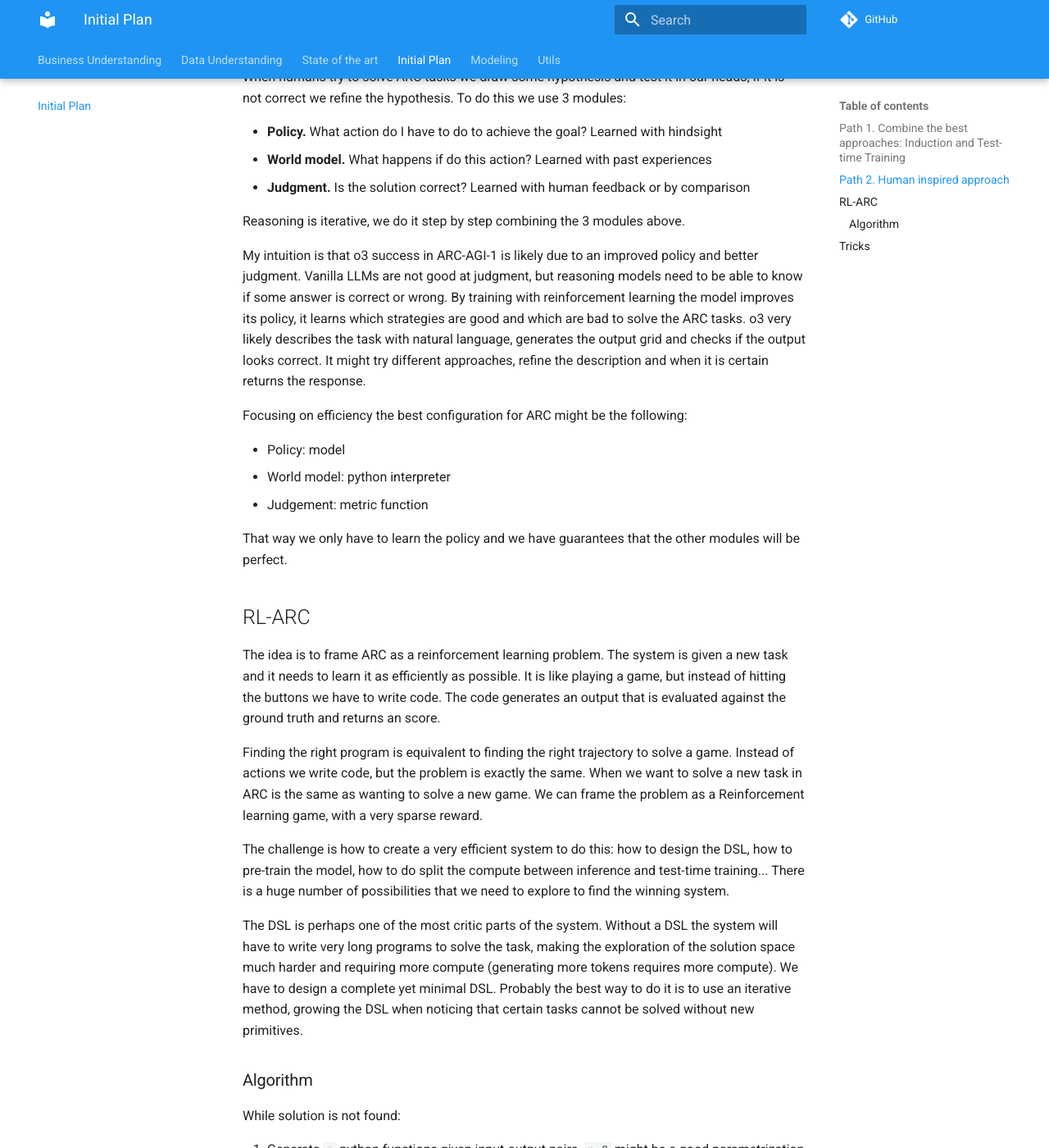
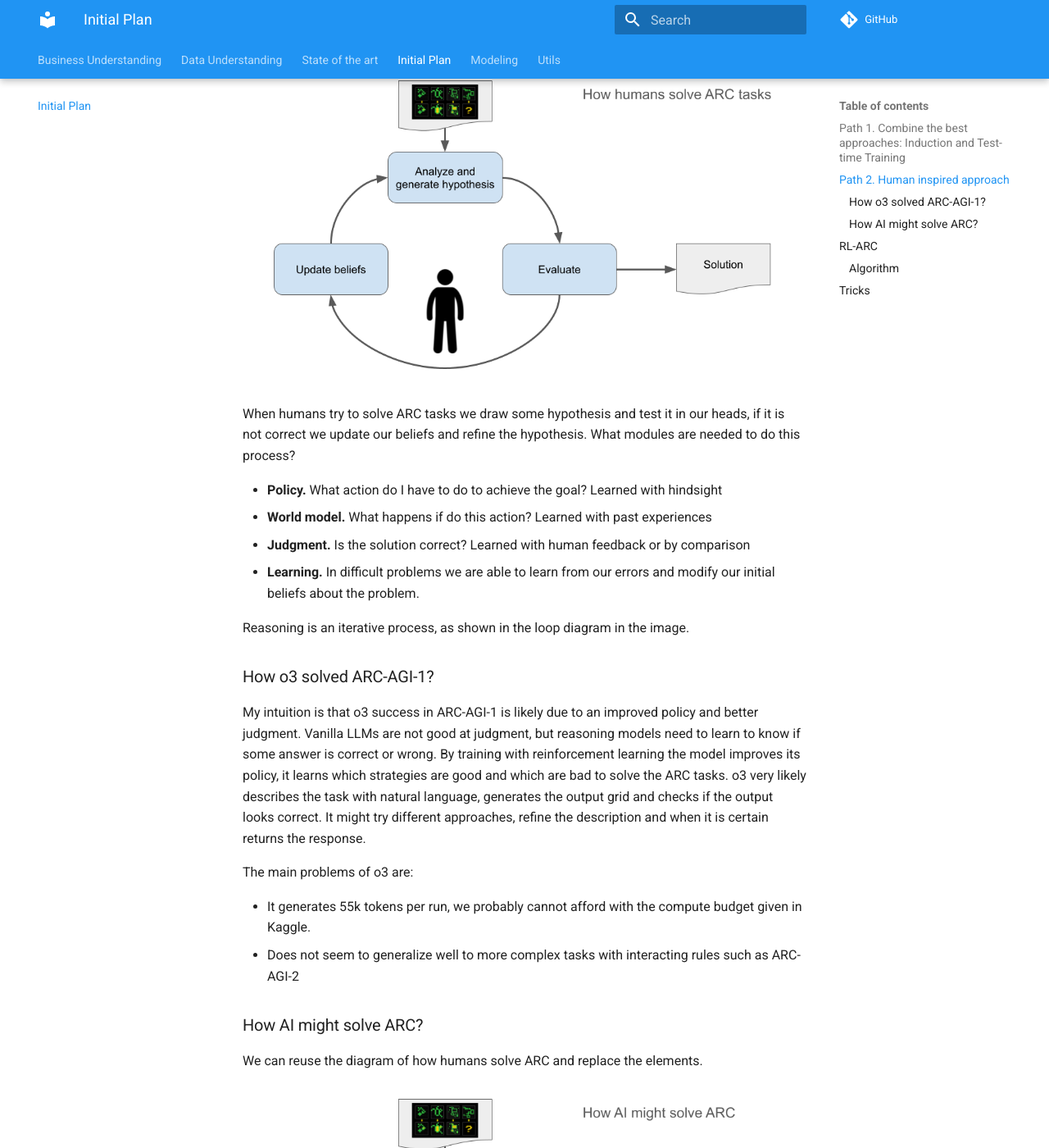
Before and after one commit to ironbar/arc25, an MkDocs documentation site: the page built from docs/04_Initial_Plan.md, in a window 1280 px wide and 1400 px high, scrolled down 1328 px. Shown: the whole window at 82% size. Built offline with MkDocs 1.6.1 and Material for MkDocs 9.7.7, drawn with Linux system fonts in a browser that asks for light colours; comment, search, counter and statistics services are not loaded; some of the changed text lies outside the part shown.

Commit message:
enhance documentation with new insights on human and AI approaches to ARC, including diagrams

```diff
--- a/docs/04_Initial_Plan.md
+++ b/docs/04_Initial_Plan.md
@@ -28,23 +28,40 @@
 
 ## Path 2. Human inspired approach
 
-When humans try to solve ARC tasks we draw some hypothesis and test it in our heads, if it is not correct we refine the hypothesis. To do this we use 3 modules:
+![](res/how-humans-solve-arc.png)
+
+When humans try to solve ARC tasks we draw some hypothesis and test it in our heads, if it is not correct we update our beliefs and refine the hypothesis. What modules are needed to do this process?
 
 - **Policy.** What action do I have to do to achieve the goal? Learned with hindsight
 - **World model.** What happens if do this action? Learned with past experiences
 - **Judgment.** Is the solution correct? Learned with human feedback or by comparison
+- **Learning.** In difficult problems we are able to learn from our errors and modify our initial beliefs about the problem.
 
-Reasoning is iterative, we do it step by step combining the 3 modules above.
+Reasoning is an iterative process, as shown in the loop diagram in the image.
 
-My intuition is that o3 success in ARC-AGI-1 is likely due to an improved policy and better judgment. Vanilla LLMs are not good at judgment, but reasoning models need to be able to know if some answer is correct or wrong. By training with reinforcement learning the model improves its policy, it learns which strategies are good and which are bad to solve the ARC tasks. o3 very likely describes the task with natural language, generates the output grid and checks if the output looks correct. It might try different approaches, refine the description and when it is certain returns the response.
+### How o3 solved ARC-AGI-1?
+
+My intuition is that o3 success in ARC-AGI-1 is likely due to an improved policy and better judgment. Vanilla LLMs are not good at judgment, but reasoning models need to learn to know if some answer is correct or wrong. By training with reinforcement learning the model improves its policy, it learns which strategies are good and which are bad to solve the ARC tasks. o3 very likely describes the task with natural language, generates the output grid and checks if the output looks correct. It might try different approaches, refine the description and when it is certain returns the response.
+
+The main problems of o3 are:
+
+- It generates 55k tokens per run, we probably cannot afford with the compute budget given in Kaggle.
+- Does not seem to generalize well to more complex tasks with interacting rules such as ARC-AGI-2
+
+### How AI might solve ARC?
+
+We can reuse the diagram of how humans solve ARC and replace the elements.
+
+![](res/how-ai-might-solve-arc.png)
 
 Focusing on efficiency the best configuration for ARC might be the following:
 
-- Policy: model
-- World model: python interpreter
-- Judgement: metric function
+- **Policy**: model, a Large Reasoning Model.
+- **World model**: python interpreter
+- **Judgment**: metric function
+- **Learning**: reinforcement learning and hindsight experience replay
 
-That way we only have to learn the policy and we have guarantees that the other modules will be perfect.
+That way we only have to learn the policy and parametrize the learning, all the other modules are guaranteed to work perfectly.
 
 ## RL-ARC
 
@@ -78,3 +95,4 @@
 - I could teach the model to draw. Given some painting generate code to create the painting. That might help the model to learn the 2d structure of the grids.
 - Focus on an end to end approach. On ARC24 I lost the focus and mostly worked on pre-training. I should always evaluate the end to end system, although it requires more compute is the right way to do it.
 - Being able to create embeddings with 2d information could be a boost for the model. That needs to be done when pre-training the model.
+- Deepseek-R1 paper describes that for small LLMs it is better to use distillation from bigger models than to use RL.
```
Also changed, not shown: docs/res/how-ai-might-solve-arc.png (added), docs/res/how-humans-solve-arc.png (added).
